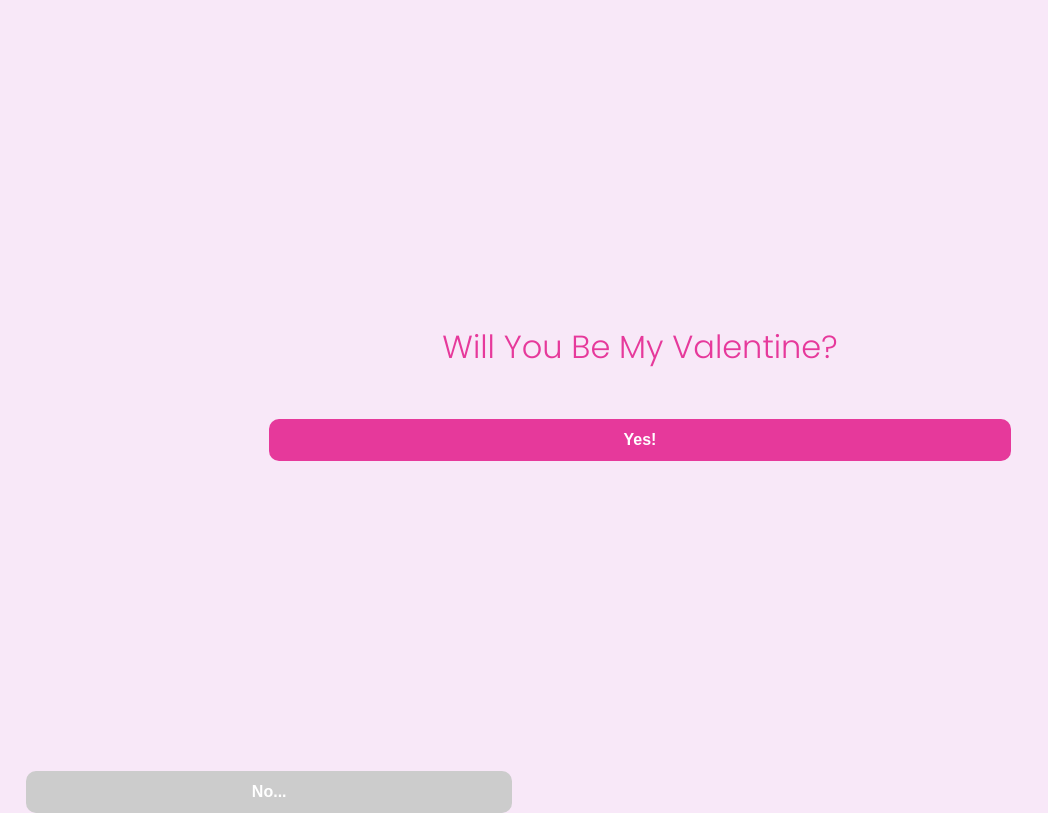
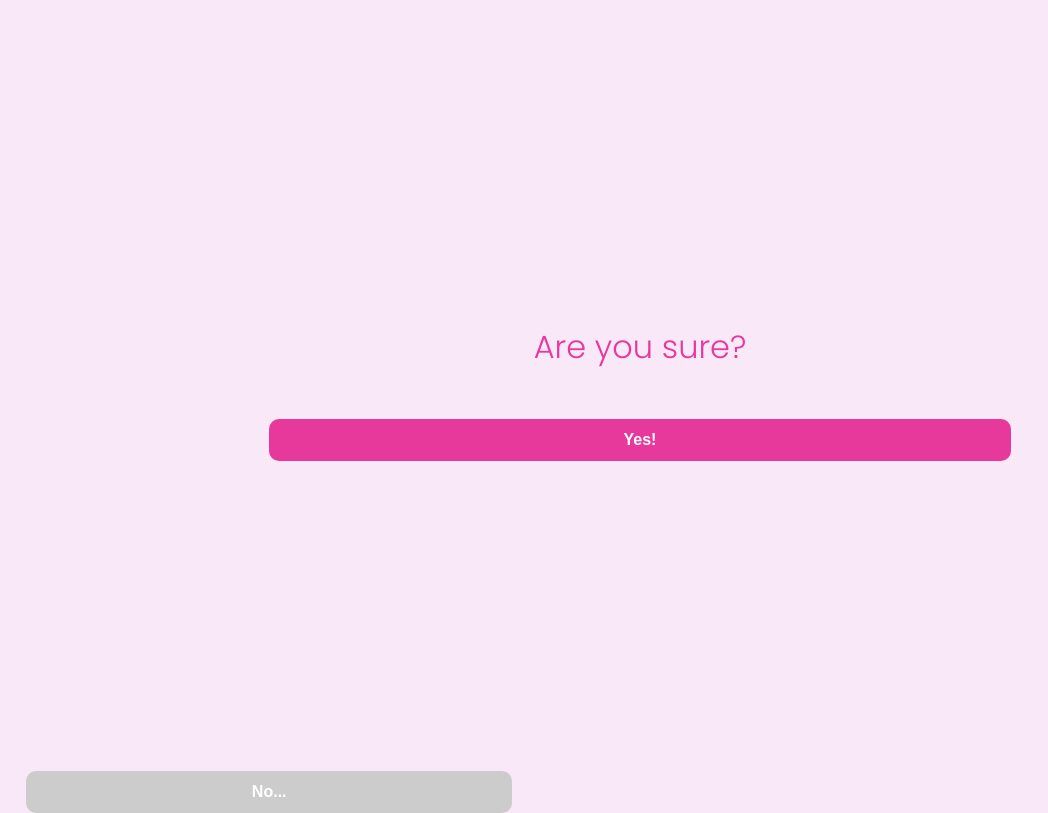
Before and after one commit to Bareroll/dah, a plain HTML site: page index.html in a window 1280 px wide. Both pictures are taken after a click on the button "No...". Shown: the whole page, without its empty margins (0-1048 px from the left). Drawn offline with Linux system fonts and the light colour scheme.

Commit message:
Update index.html

```diff
--- a/index.html
+++ b/index.html
@@ -75,6 +75,13 @@
   <script>
     let clickCount = 0;
 
+    const questionTexts = [
+      "Are you sure?",
+      "Are you really sure?",
+      "Are you absolutely sure?",
+      "Are you absolutely, really sure?"
+    ];
+
     function handleYes() {
       alert('Yay! I’m so excited! 💕');
     }
@@ -85,6 +92,11 @@
       let yesButton = document.getElementById('yesButton');
       let noButton = document.getElementById('noButton');
       let question = document.getElementById('question');
+
+      // Change the question text based on click count
+      if (clickCount <= 4) {
+        question.textContent = questionTexts[clickCount - 1];
+      }
 
       // On the first click, change the button's position to absolute
       if (clickCount === 1) {
```
